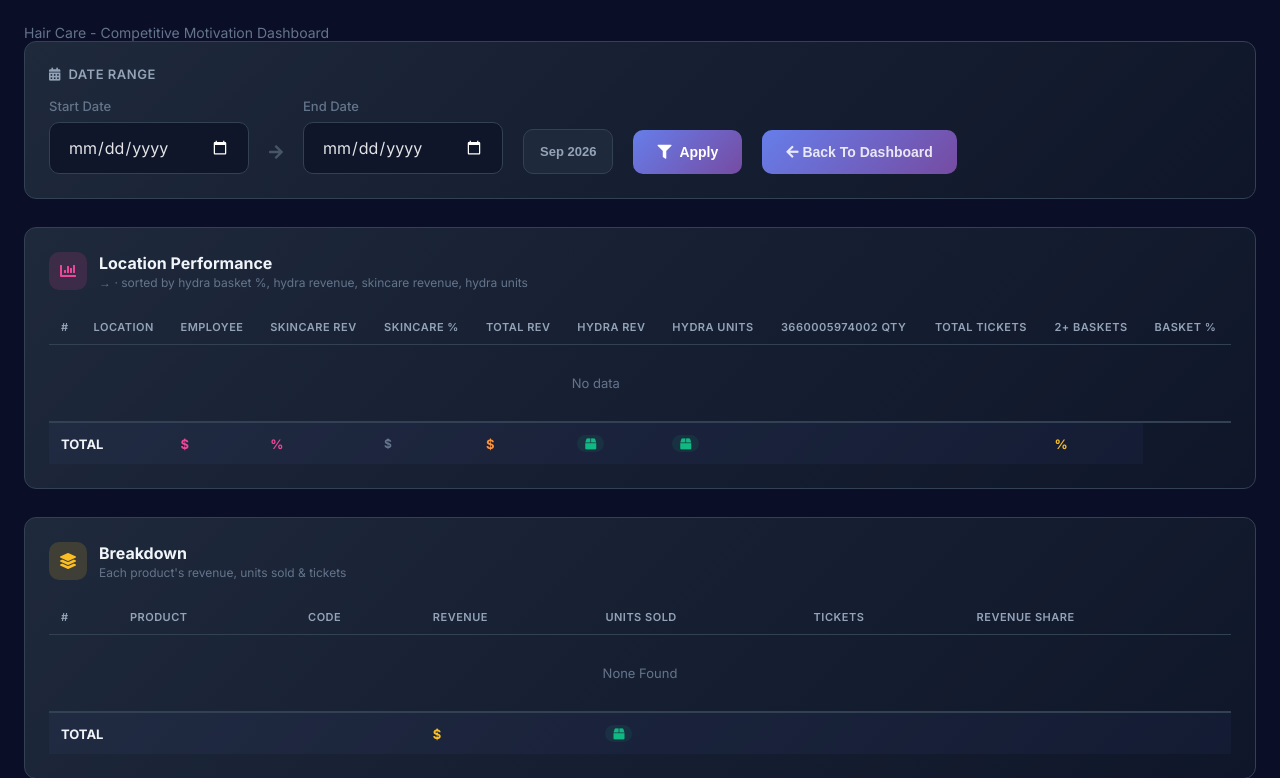
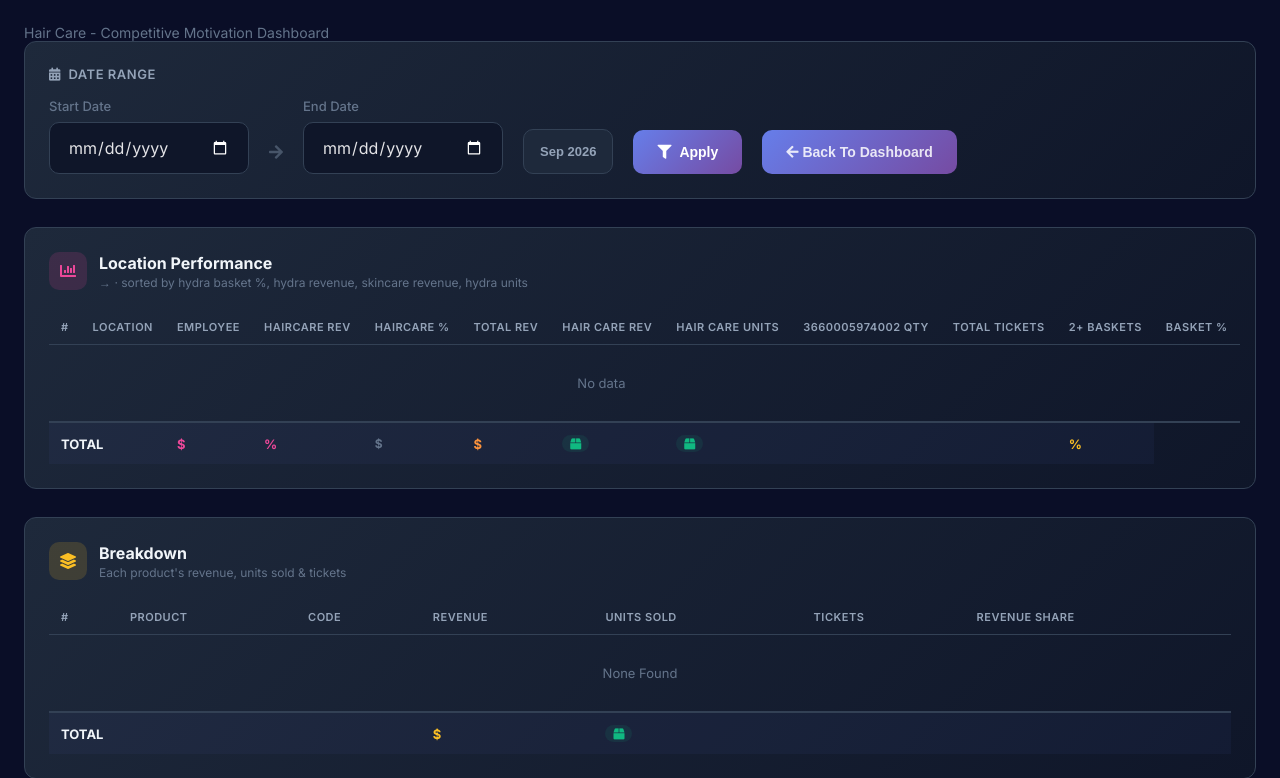
Before and after one commit to lukriko/sales_main, a Django app: template sales_app/templates/competition_motivation.html in a window 1280 px wide. Shown: the top 778 px of the page. Run offline with Django 4.2, Linux system fonts and the light colour scheme; the template is opened without the code that fills it, so the values that code supplies are empty; parts of the project's set-up code (start-up, migrations or seed data) failed here and were passed over.

Commit message:
another update on competitive motivation September

```diff
--- a/sales_app/templates/competition_motivation.html
+++ b/sales_app/templates/competition_motivation.html
@@ -169,11 +169,11 @@
         <th>#</th>
         <th>Location</th>
         <th>Employee</th>
-        <th>Skincare Rev</th>
-        <th>Skincare %</th>
+        <th>Haircare Rev</th>
+        <th>Haircare %</th>
         <th>Total Rev</th>
-        <th>Hydra Rev</th>
-        <th>Hydra Units</th>
+        <th>Hair Care Rev</th>
+        <th>Hair Care Units</th>
         <th title="Code 3660005974002">3660005974002 Qty</th>
         <th>Total Tickets</th>
         <th>2+ Baskets</th>
```
